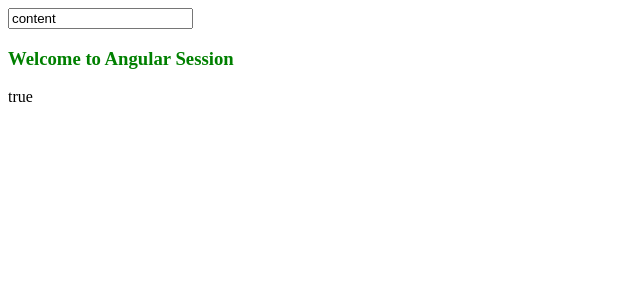
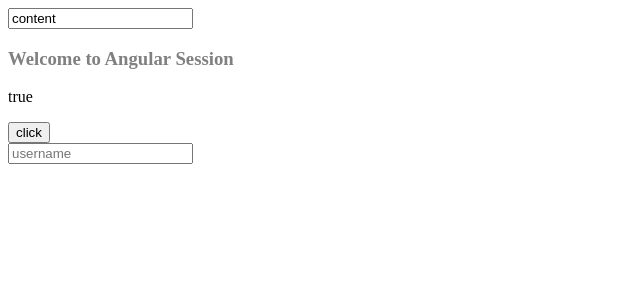
Before and after one commit to kpavankumaar/ngbatch12, an Angular app in the folder angular/basics/: page / in a window 1280 px wide. Shown: the top 300 px of the page, without its empty margins (0-640 px from the left). Built offline with nearby package versions, Linux system fonts and the light colour scheme.

Commit message:
one way binding

```diff
--- a/angular/basics/src/app/app.component.html
+++ b/angular/basics/src/app/app.component.html
@@ -1,4 +1,8 @@
 
 <input type="text" #user value="content">
-<h3 [style.color] = 'color == "green" ? "grey" : "green"'>{{title}} </h3>
+<h3 [style.color] = 'color'>{{title}} </h3>
 <p >{{ 6 == 2*3}}</p>
+<button  (click) = 'changeColor($event.target)'>click</button>
+<br>
+<input type="text" placeholder = 'username' (keyup) = 'updateUsername($event.target.value)'>
+<h3>{{username}}</h3>
--- a/angular/basics/src/app/app.component.ts
+++ b/angular/basics/src/app/app.component.ts
@@ -7,9 +7,20 @@
 })
 export class AppComponent implements OnInit {
   title = 'Welcome to Angular Session';
+  username;
   @ViewChild('user') userElement:ElementRef;
   ngOnInit(){
     console.log(this.userElement.nativeElement.value)
   }
   color = 'grey';
+  changeColor(e){
+
+    this.color = this.color == "green" ? "grey" : "green";
+
+    console.log('change color', this.color, e);
+  }
+  updateUsername(e){
+    console.log('update username ',e);
+    this.username = e;
+  }
 }
```
